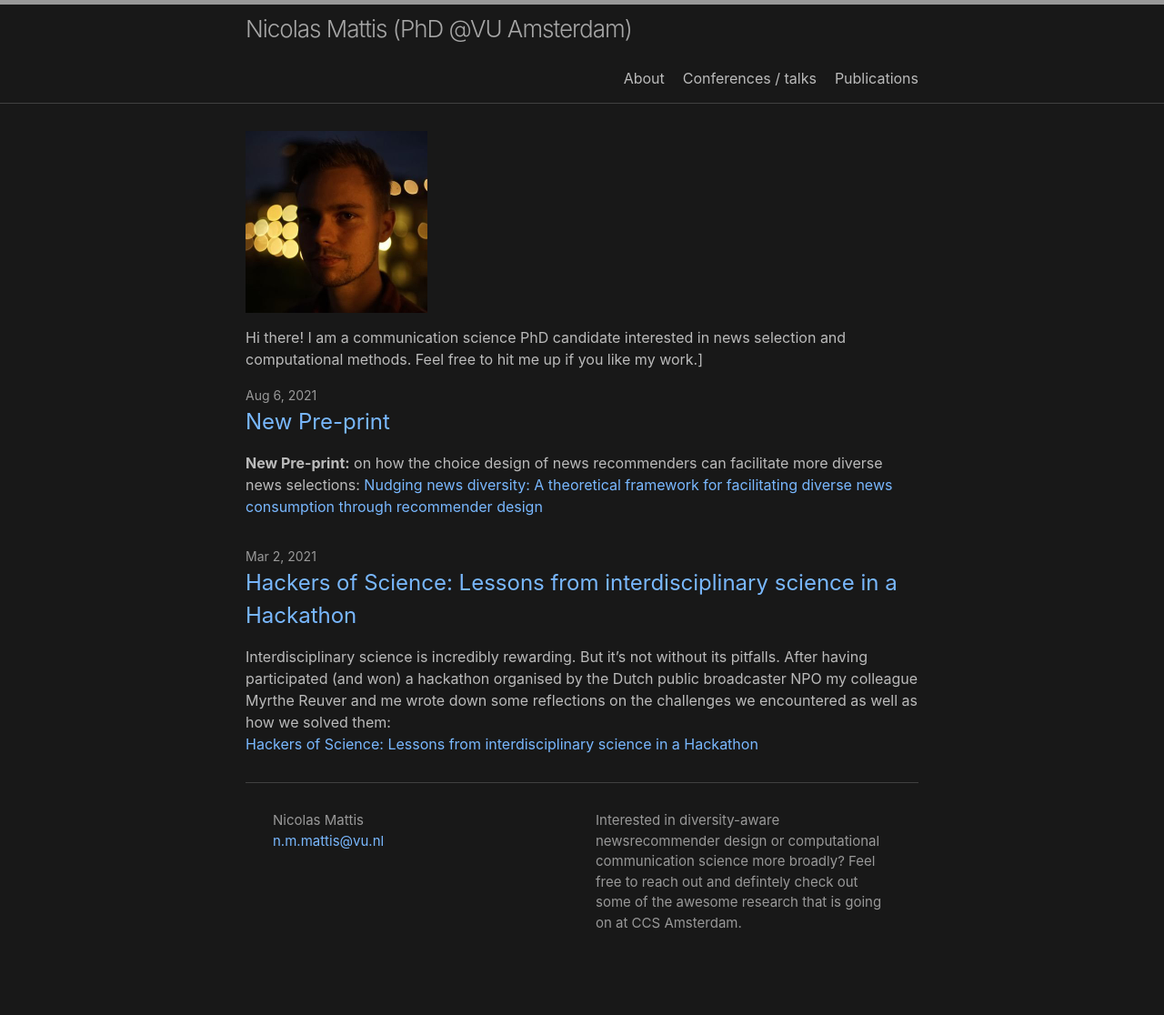
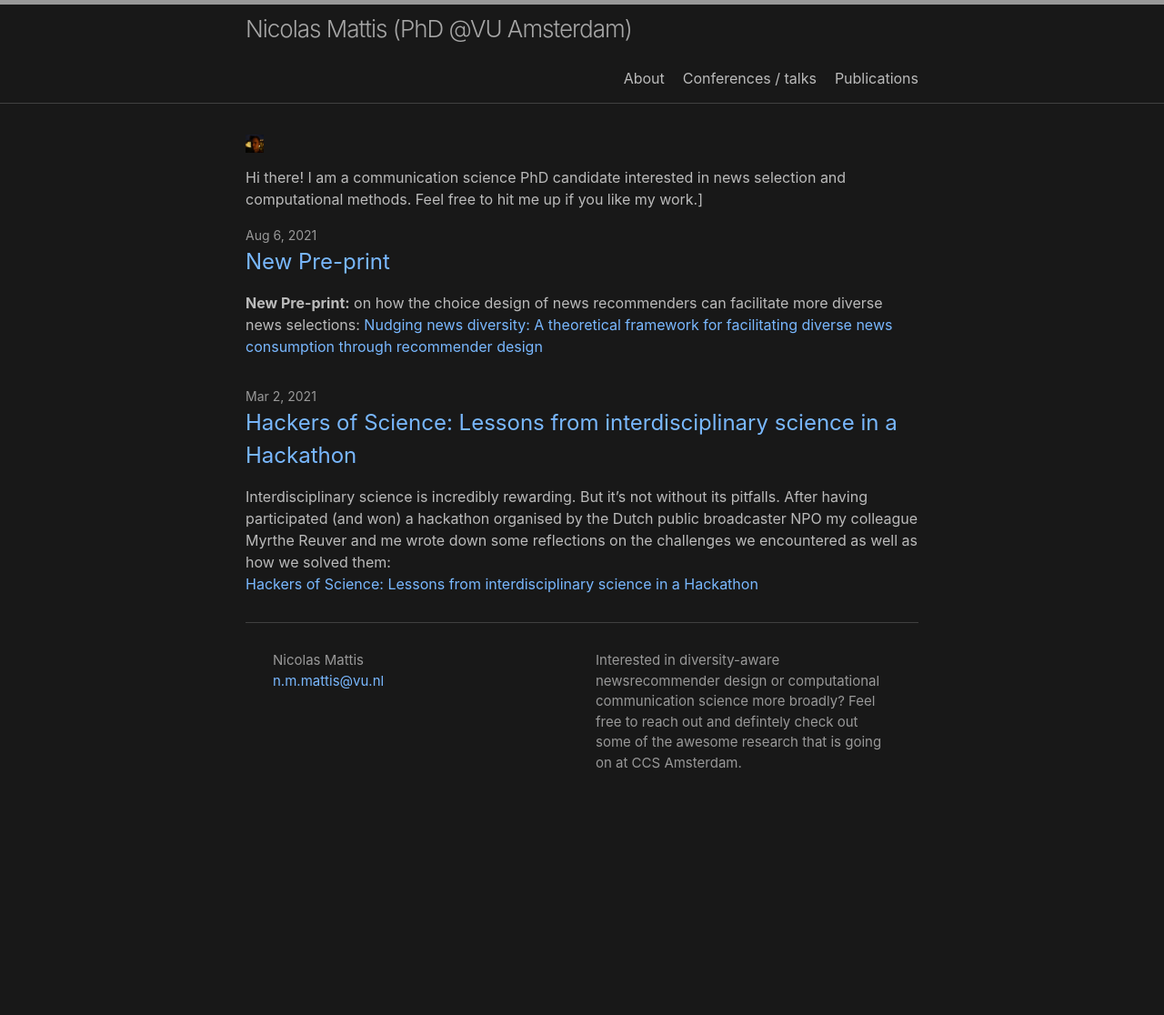
Before and after one commit to nickma101/nickma101.github.io, a Jekyll site: the page built from index.md, in a window 1280 px wide. Shown: the whole page at 91% size. Built offline with Jekyll 4.4.1, drawn with Linux system fonts in a browser that asks for light colours; after the commit the page ends 940 px from its top, so only the background shows below that.

Commit message:
Update index.md

```diff
--- a/index.md
+++ b/index.md
@@ -7,6 +7,6 @@
 #
 layout: home
 ---
-<img src="image.jpg" alt="profile" style="width:200px;"/>
+<img src="image.jpg" alt="profile" style="width:20px;"/>
 
 Hi there! I am a communication science PhD candidate interested in news selection and computational methods. Feel free to hit me up if you like my work.]
```
